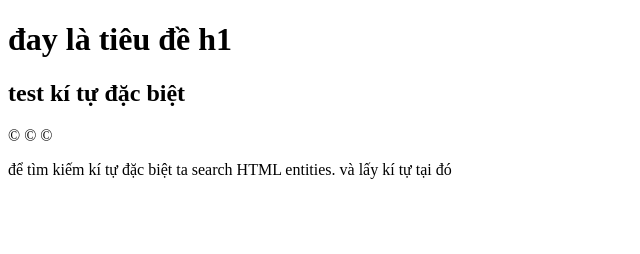
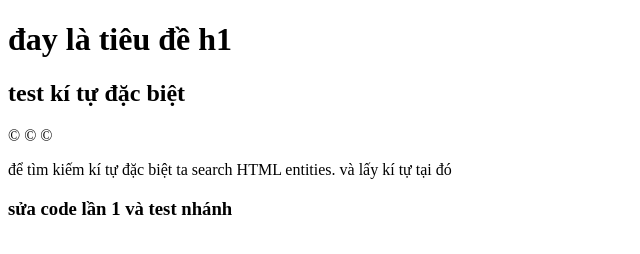
Before and after one commit to NguynNe3110/duan5, a plain HTML site: page index.html in a window 1280 px wide. Shown: the whole page, without its empty margins (0-640 px from the left). Drawn offline with Linux system fonts and the light colour scheme.

Commit message:
sửa lần 1 ở nhánh 1

```diff
--- a/index.html
+++ b/index.html
@@ -12,5 +12,6 @@
     <p>
       để tìm kiếm kí tự đặc biệt ta search HTML entities. và lấy kí tự tại đó
     </p>
+    <h3>sửa code lần 1 và test nhánh</h3>
   </body>
 </html>
```
